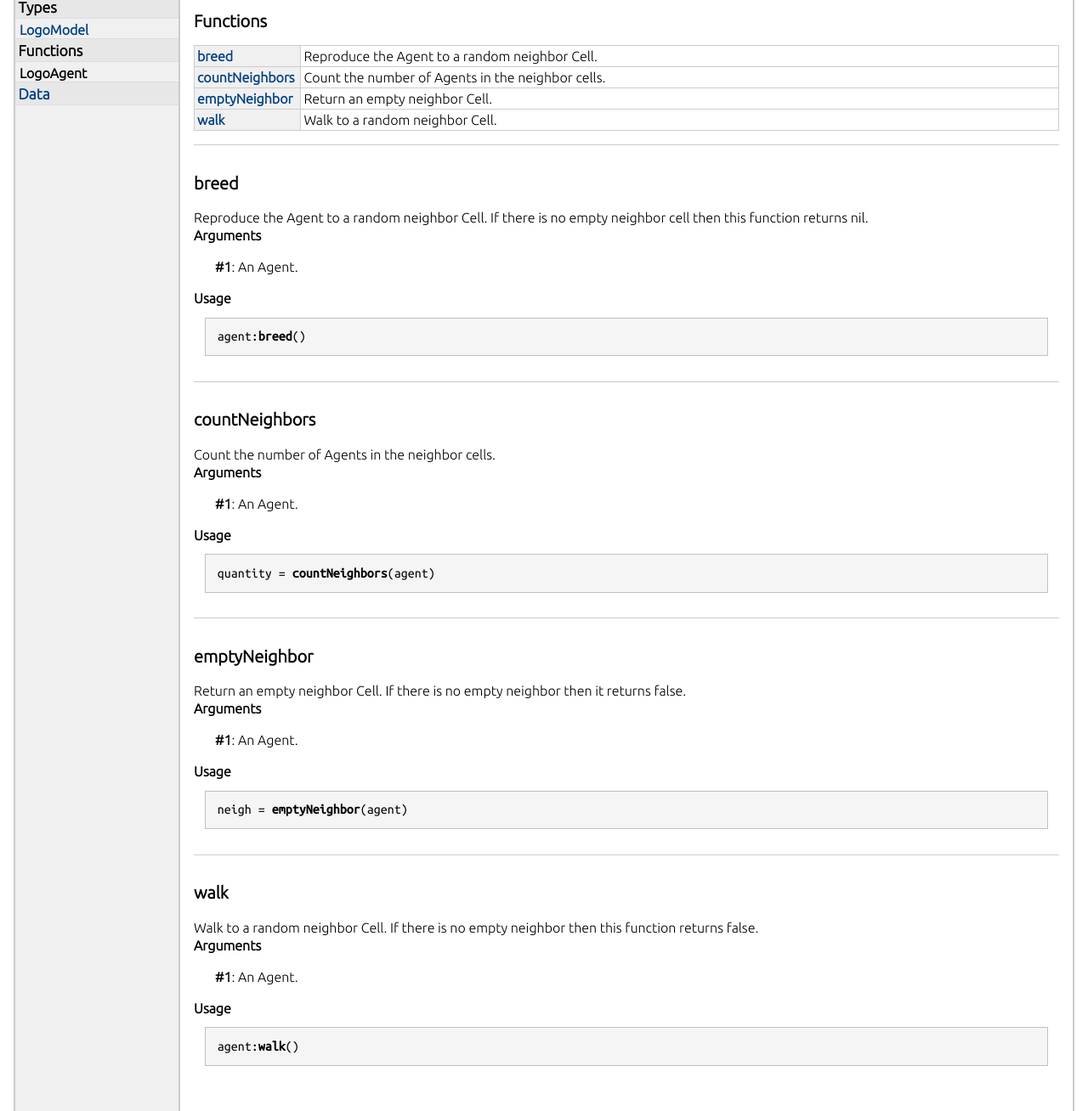
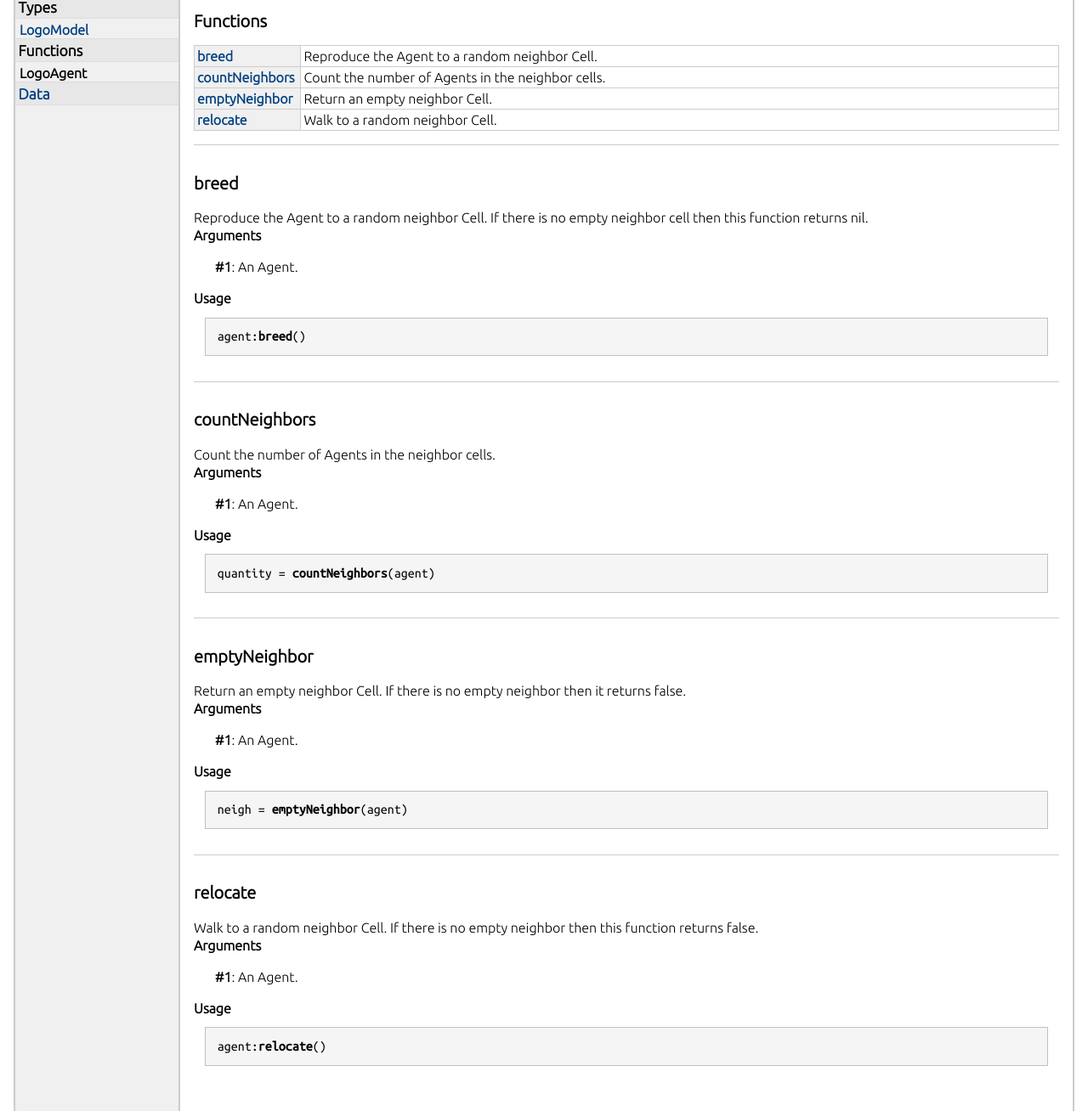
Before and after one commit to TerraME/logo, a plain HTML site: page doc/files/LogoAgent.html in a window 1280 px wide. Shown: the part 232-1540 px from the top of the page at 85% size. Drawn offline with Linux system fonts and the light colour scheme.

```diff
--- a/doc/files/LogoAgent.html
+++ b/doc/files/LogoAgent.html
@@ -213,7 +213,7 @@
 
 
 									<tr>
-										<td class="name" nowrap><a href="#walk">walk</a>&nbsp;
+										<td class="name" nowrap><a href="#relocate">relocate</a>&nbsp;
 <td class="summary">Walk to a random neighbor Cell.</td>
 									</tr>
 
@@ -370,9 +370,9 @@
    "http://www.w3.org/TR/xhtml1/DTD/xhtml1-strict.dtd">
 
 
-<dt><h2><a name="walk">
+<dt><h2><a name="relocate">
 
-	</a><strong>walk</strong>&nbsp;
+	</a><strong>relocate</strong>&nbsp;
 
 </h2></dt>
 <dd>
@@ -401,7 +401,7 @@
 
 
 <h3>Usage</h3>
-<pre class="example"><code><span class="id">agent</span>:<span class="function">walk</span>()</code></pre>
+<pre class="example"><code><span class="id">agent</span>:<span class="function">relocate</span>()</code></pre>
 
 
 
```
Also changed, not shown: doc/files/LogoModel.html (+1 -1 lines), snapshots/LifeCycle-chart-1.bmp (added), 14 other files.
